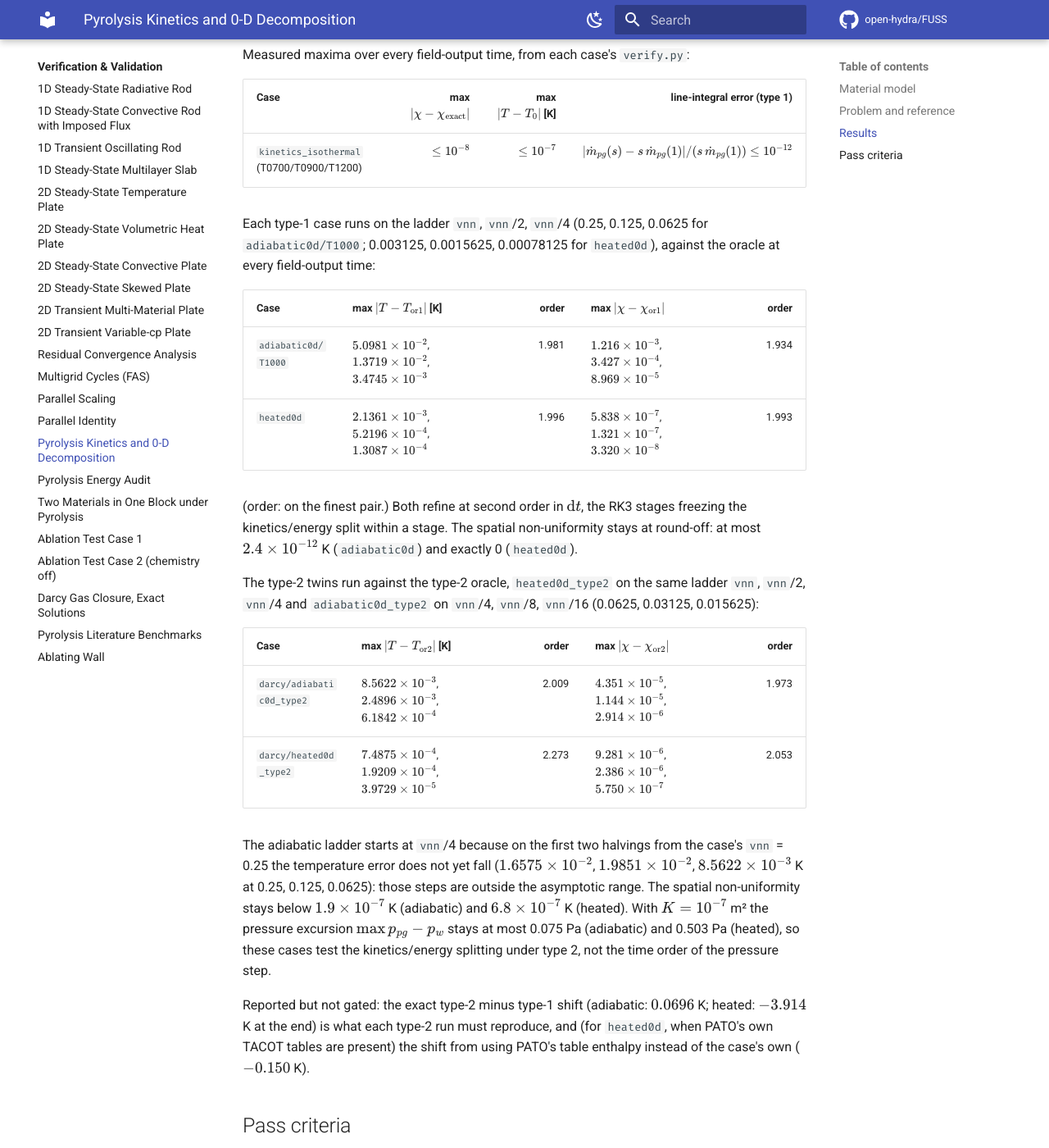
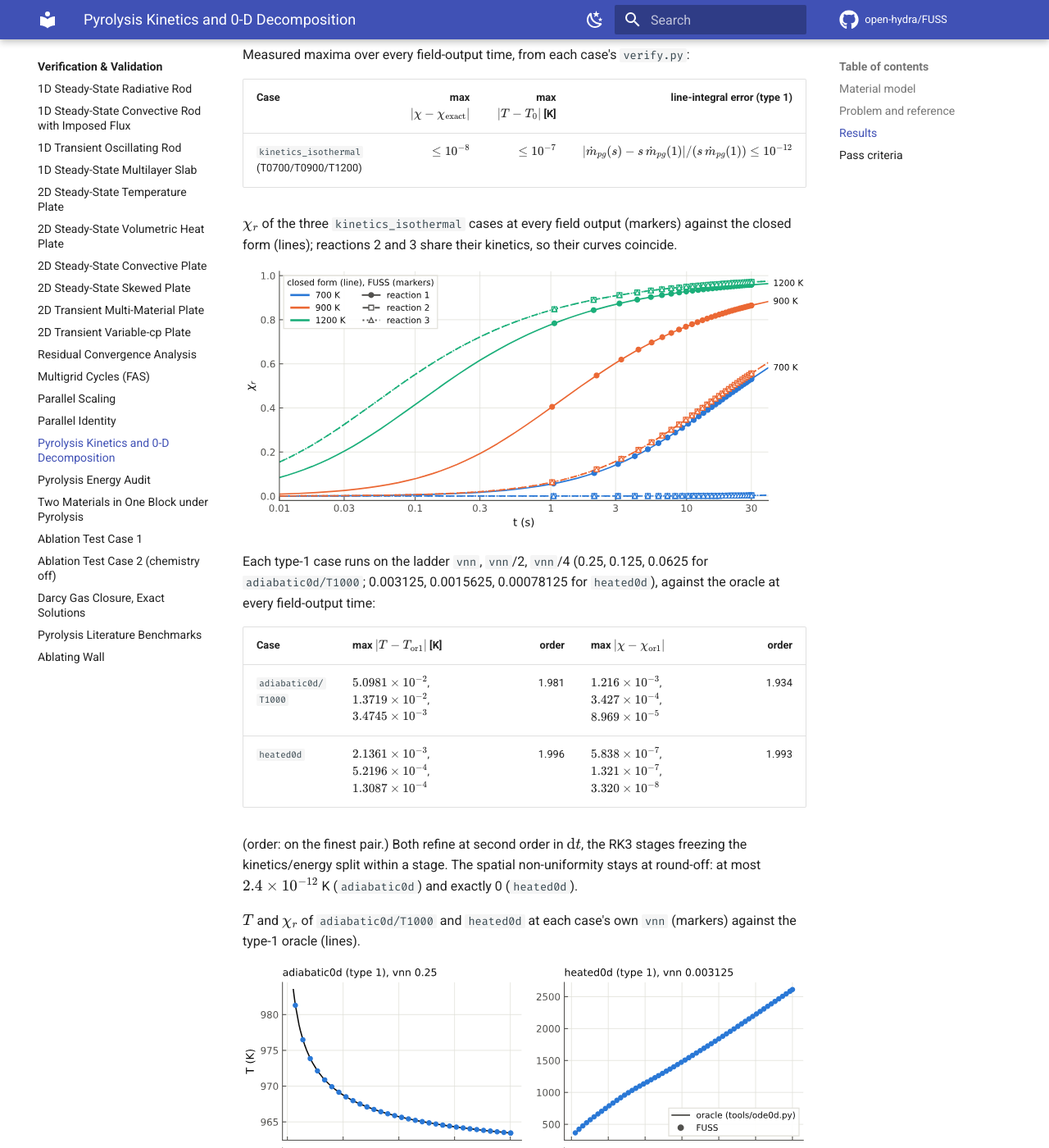
Before and after one commit to open-hydra/FUSS, an MkDocs documentation site: the page built from docs/vv/pyrolysis-kinetics-0d.md, in a window 1280 px wide and 1400 px high, scrolled down 2413 px. Shown: the whole window at 82% size. Built offline with MkDocs 1.6.1 and Material for MkDocs 9.7.7, drawn with Linux system fonts in a browser that asks for light colours; comment, search, counter and statistics services are not loaded; some of the changed text lies outside the part shown.

Commit message:
docs(vv): figures of the 0-D kinetics page: the closed-form advancement, the trajectories, the ladders
Co-Authored-By: Claude Opus 5.5 <noreply@anthropic.com>
Claude-Session: https://claude.ai/code/session_01Q6mgzZ4Em2XSijeD1s9D94

```diff
--- a/docs/vv/pyrolysis-kinetics-0d.md
+++ b/docs/vv/pyrolysis-kinetics-0d.md
@@ -86,6 +86,11 @@ Measured maxima over every field-output time, from each case's `verify.py`:
 |---|---:|---:|---:|
 | `kinetics_isothermal` (T0700/T0900/T1200) | $\le 10^{-8}$ | $\le 10^{-7}$ | $\lvert\dot m_{pg}(s)-s\,\dot m_{pg}(1)\rvert/(s\,\dot m_{pg}(1))\le10^{-12}$ |
 
+$\chi_r$ of the three `kinetics_isothermal` cases at every field output (markers) against the closed form
+(lines); reactions 2 and 3 share their kinetics, so their curves coincide.
+
+![Reaction advancement at 700, 900 and 1200 K against the closed form](images/pyrolysis-kinetics-0d-isothermal.svg)
+
 Each type-1 case runs on the ladder `vnn`, `vnn`/2, `vnn`/4 (0.25, 0.125, 0.0625 for `adiabatic0d/T1000`;
 0.003125, 0.0015625, 0.00078125 for `heated0d`), against the oracle at every field-output time:
 
@@ -97,6 +102,11 @@ Each type-1 case runs on the ladder `vnn`, `vnn`/2, `vnn`/4 (0.25, 0.125, 0.0625
 (order: on the finest pair.) Both refine at second order in $\mathrm dt$, the RK3 stages freezing the
 kinetics/energy split within a stage. The spatial non-uniformity stays at round-off: at most
 $2.4\times10^{-12}$ K (`adiabatic0d`) and exactly 0 (`heated0d`).
+
+$T$ and $\chi_r$ of `adiabatic0d/T1000` and `heated0d` at each case's own `vnn` (markers) against the
+type-1 oracle (lines).
+
+![Temperature and reaction advancement of the two type-1 cases against the oracle](images/pyrolysis-kinetics-0d-trajectories.svg)
 
 The type-2 twins run against the type-2 oracle, `heated0d_type2` on the same ladder `vnn`, `vnn`/2, `vnn`/4
 and `adiabatic0d_type2` on `vnn`/4, `vnn`/8, `vnn`/16 (0.0625, 0.03125, 0.015625):
@@ -112,6 +122,11 @@ temperature error does not yet fall ($1.6575\times10^{-2}$, $1.9851\times10^{-2}
 $1.9\times10^{-7}$ K (adiabatic) and $6.8\times10^{-7}$ K (heated). With $K=10^{-7}$ m² the pressure excursion
 $\max p_{pg}-p_w$ stays at most 0.075 Pa (adiabatic) and 0.503 Pa (heated), so these cases test the
 kinetics/energy splitting under type 2, not the time order of the pressure step.
+
+The errors of the four ladders against `vnn`, with the order of the finest pair and the window
+$[1.6, 2.4]$ the check allows for it (shaded).
+
+![Error ladders of the four 0-D cases](images/pyrolysis-kinetics-0d-order.svg)
 
 Reported but not gated: the exact type-2 minus type-1 shift (adiabatic: $0.0696$ K; heated: $-3.914$ K
 at the end) is what each type-2 run must reproduce, and (for `heated0d`, when PATO's own TACOT tables
```
Also changed, not shown: docs/vv/images/pyrolysis-kinetics-0d-isothermal.svg (added), docs/vv/images/pyrolysis-kinetics-0d-order.svg (added), docs/vv/images/pyrolysis-kinetics-0d-trajectories.svg (added).
